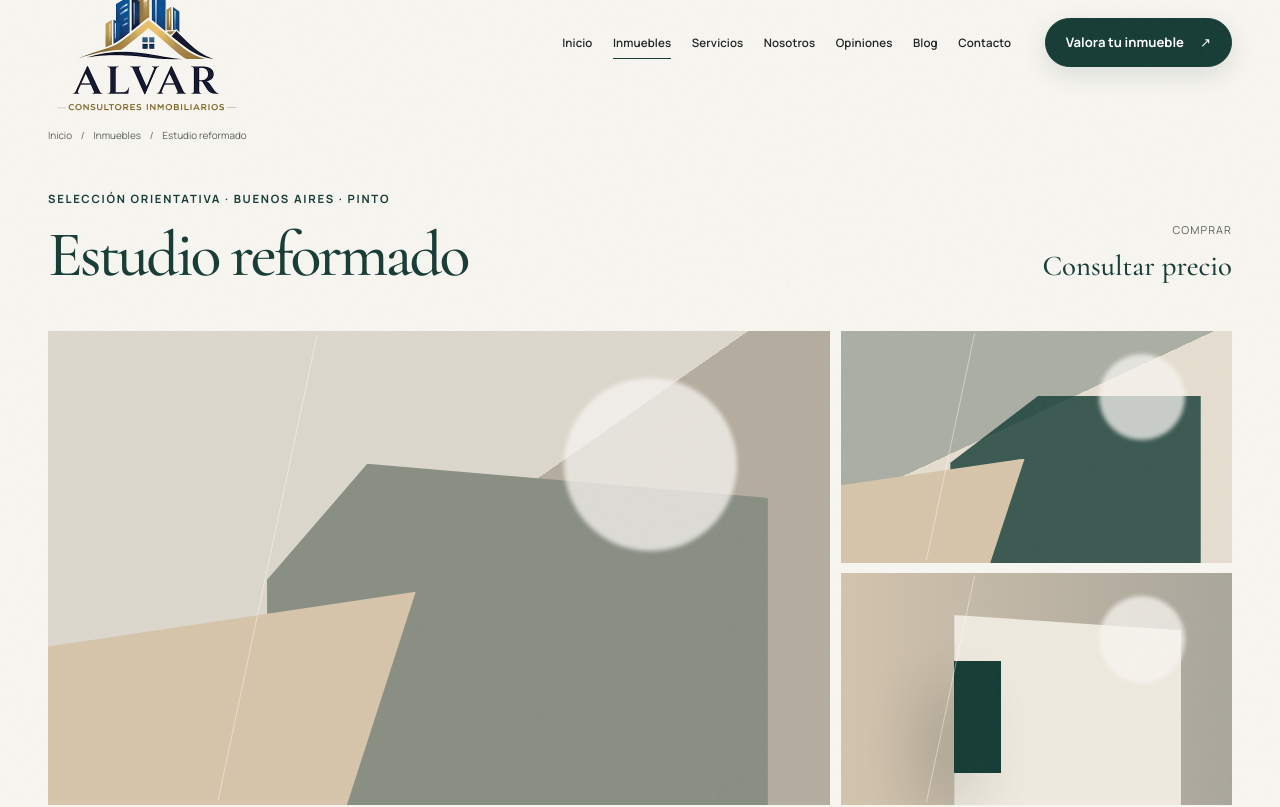
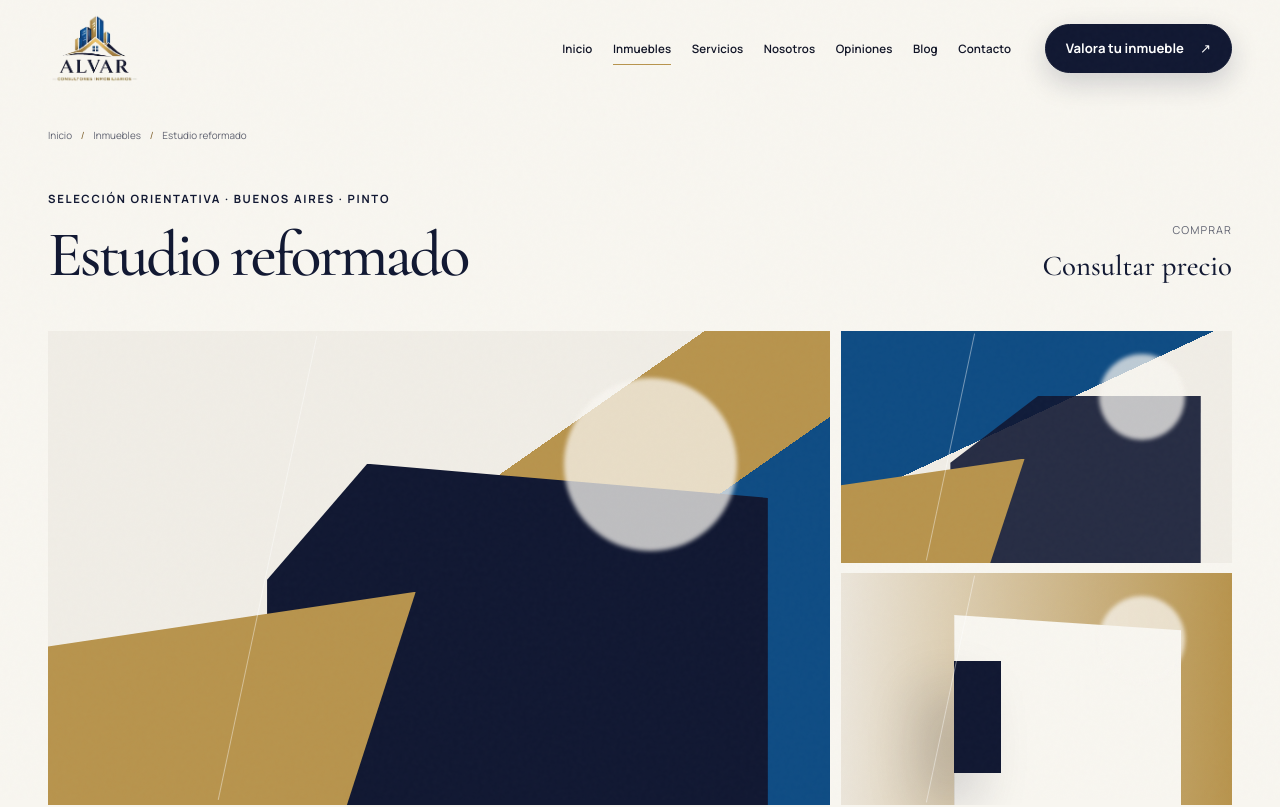
Before and after one commit to NichoManager/Alvar-Consultores, a React (Vite) app: page /inmuebles/estudio-reformado-buenos-aires-pinto in a window 1280 px wide. Shown: the top 807 px of the page. Built offline with nearby package versions, Linux system fonts and the light colour scheme; no server answers.

Commit message:
Update index.css

```diff
--- a/src/index.css
+++ b/src/index.css
@@ -3,20 +3,20 @@
 @tailwind utilities;
 
 :root {
-  --forest: #173d36;
-  --forest-2: #245249;
-  --sand: #c5af8b;
-  --sand-dark: #78613f;
-  --ivory: #f7f5f0;
+  --forest: #111832;
+  --forest-2: #0f4c84;
+  --sand: #b8944d;
+  --sand-dark: #7c5d29;
+  --ivory: #f8f6f0;
   --white: #ffffff;
-  --stone: #eae6de;
-  --graphite: #202523;
-  --muted: #595f5c;
-  --border: rgba(23, 61, 54, 0.12);
+  --stone: #ebe5da;
+  --graphite: #101426;
+  --muted: #5f6270;
+  --border: rgba(17, 24, 50, 0.13);
   --ease: cubic-bezier(0.22, 1, 0.36, 1);
   --radius-sm: 2px;
   --radius-pill: 999px;
-  --shadow-soft: 0 18px 55px rgba(23, 61, 54, 0.09);
+  --shadow-soft: 0 18px 55px rgba(17, 24, 50, 0.1);
   --space-section: clamp(5rem, 9vw, 9rem);
   --z-header: 60;
   --z-overlay: 100;
@@ -34,7 +34,7 @@
 
 html {
   scroll-behavior: smooth;
-  scroll-padding-top: 92px;
+  scroll-padding-top: 98px;
 }
 
 body {
@@ -241,12 +241,12 @@ em {
 .button--primary {
   background: var(--forest);
   color: var(--white);
-  box-shadow: 0 8px 24px rgba(23, 61, 54, 0.12);
+  box-shadow: 0 10px 28px rgba(17, 24, 50, 0.18);
 }
 
 .button--primary:hover {
   background: var(--forest-2);
-  box-shadow: 0 12px 30px rgba(23, 61, 54, 0.2);
+  box-shadow: 0 14px 34px rgba(17, 24, 50, 0.24);
 }
 
 .button--secondary {
@@ -307,7 +307,7 @@ em {
   position: fixed;
   inset: 0 0 auto;
   z-index: var(--z-header);
-  height: 5.4rem;
+  height: 6.15rem;
   border-bottom: 1px solid transparent;
   transition:
     height 0.3s var(--ease),
@@ -317,9 +317,9 @@ em {
 }
 
 .site-header.is-scrolled {
-  background: rgba(247, 245, 240, 0.92);
+  background: rgba(248, 246, 240, 0.94);
   border-color: var(--border);
-  box-shadow: 0 8px 30px rgba(23, 61, 54, 0.04);
+  box-shadow: 0 10px 34px rgba(17, 24, 50, 0.06);
   backdrop-filter: blur(14px);
 }
 
@@ -348,6 +348,19 @@ em {
   font-size: 0.47rem;
   font-weight: 700;
   letter-spacing: 0.15em;
+}
+
+.brand-mark--image {
+  min-width: 0;
+  width: clamp(5.8rem, 7vw, 7.4rem);
+  flex: 0 0 auto;
+}
+
+.brand-mark--image img {
+  width: 100%;
+  height: auto;
+  max-height: 5rem;
+  object-fit: contain;
 }
 
 .desktop-nav {
@@ -371,7 +384,7 @@ em {
   position: absolute;
   inset: auto 50% 0;
   height: 1px;
-  background: var(--forest);
+  background: var(--sand);
   transition: inset 0.25s var(--ease);
 }
 
@@ -493,7 +506,7 @@ em {
 .mobile-nav__social {
   display: flex;
   gap: 1rem;
-  color: rgba(247, 245, 240, 0.72);
+  color: rgba(248, 246, 240, 0.72);
   font-size: 0.68rem;
 }
 
@@ -501,7 +514,7 @@ em {
 .hero {
   min-height: 720px;
   height: min(94vh, 930px);
-  padding-top: 5.4rem;
+  padding-top: 6.15rem;
   background: var(--ivory);
 }
 
@@ -596,13 +609,13 @@ em {
 .hero__blueprint {
   position: absolute;
   inset: 7% 5% 9% 7%;
-  border: 1px solid rgba(247, 245, 240, 0.45);
+  border: 1px solid rgba(248, 246, 240, 0.45);
   pointer-events: none;
 }
 
 .hero__blueprint i {
   position: absolute;
-  background: rgba(247, 245, 240, 0.38);
+  background: rgba(248, 246, 240, 0.38);
 }
 
 .hero__blueprint i:nth-child(1) {
@@ -640,7 +653,7 @@ em {
   width: min(15rem, 40%);
   height: 15rem;
   padding: 1.1rem;
-  background: rgba(247, 245, 240, 0.91);
+  background: rgba(248, 246, 240, 0.91);
   color: var(--forest);
   box-shadow: var(--shadow-soft);
 }
@@ -701,7 +714,7 @@ em {
   position: absolute;
   left: 7%;
   bottom: 8%;
-  color: rgba(247, 245, 240, 0.82);
+  color: rgba(248, 246, 240, 0.82);
   font: 500 clamp(6rem, 12vw, 11rem) / 0.7 'Cormorant Garamond', serif;
 }
 
@@ -780,7 +793,7 @@ em {
   position: relative;
   min-height: 18rem;
   overflow: hidden;
-  background: #c9c2b4;
+  background: #d2c8b5;
   isolation: isolate;
 }
 
@@ -789,7 +802,7 @@ em {
   position: absolute;
   inset: 0;
   z-index: -3;
-  background: linear-gradient(145deg, #dcd7cd 0 48%, #b5ad9f 48% 100%);
+  background: linear-gradient(145deg, #f0ede6 0 45%, #b8944d 45% 62%, #0f4c84 62% 100%);
 }
 
 .architectural-visual__sun {
@@ -799,15 +812,15 @@ em {
   width: 22%;
   aspect-ratio: 1;
   border-radius: 50%;
-  background: rgba(247, 245, 240, 0.75);
+  background: rgba(248, 246, 240, 0.75);
   filter: blur(2px);
 }
 
 .architectural-visual__plane {
   position: absolute;
   z-index: -1;
-  background: #8a8f84;
-  box-shadow: -30px 30px 55px rgba(32, 37, 35, 0.18);
+  background: #111832;
+  box-shadow: -30px 30px 55px rgba(16, 20, 38, 0.22);
 }
 
 .architectural-visual__plane--one {
@@ -823,7 +836,7 @@ em {
   bottom: 0;
   width: 55%;
   height: 45%;
-  background: #d6c5aa;
+  background: #b8944d;
   clip-path: polygon(0 30%, 100% 0, 84% 100%, 0 100%);
 }
 
@@ -842,7 +855,7 @@ em {
   right: 1rem;
   bottom: 1rem;
   padding: 0.45rem 0.65rem;
-  background: rgba(247, 245, 240, 0.9);
+  background: rgba(248, 246, 240, 0.9);
   color: var(--forest);
   font-size: 0.55rem;
   letter-spacing: 0.08em;
@@ -850,24 +863,24 @@ em {
 }
 
 .architectural-visual--courtyard::before {
-  background: linear-gradient(155deg, #aaafa4 0 42%, #e5ddcf 42% 100%);
+  background: linear-gradient(155deg, #0f4c84 0 42%, #f0ede6 42% 100%);
 }
 
 .architectural-visual--courtyard .architectural-visual__plane--one {
   background: var(--forest);
-  opacity: 0.82;
+  opacity: 0.9;
   clip-path: polygon(35% 0, 100% 0, 100% 100%, 0 100%, 0 40%);
 }
 
 .architectural-visual--facade::before {
-  background: linear-gradient(90deg, #d3c4ad, #a9a69c);
+  background: linear-gradient(90deg, #ebe5da, #b8944d);
 }
 
 .architectural-visual--facade .architectural-visual__plane--one {
   right: 13%;
   width: 58%;
   height: 82%;
-  background: #eee9df;
+  background: #f8f6f0;
   clip-path: polygon(0 0, 100% 8%, 100% 100%, 0 100%);
 }
 
@@ -1012,7 +1025,7 @@ em {
   left: 1rem;
   z-index: 2;
   padding: 0.4rem 0.65rem;
-  background: rgba(247, 245, 240, 0.92);
+  background: rgba(248, 246, 240, 0.92);
   color: var(--forest);
   font-size: 0.56rem;
   font-weight: 700;
@@ -1215,7 +1228,7 @@ em {
 
 .service-block:hover {
   padding-inline: 1.5rem;
-  background: rgba(197, 175, 139, 0.1);
+  background: rgba(184, 148, 77, 0.1);
 }
 
 .service-block__number {
@@ -1615,8 +1628,8 @@ em {
   inset: 0;
   opacity: 0.5;
   background-image:
-    linear-gradient(30deg, transparent 49.5%, rgba(23, 61, 54, 0.16) 50%, transparent 50.5%),
-    linear-gradient(-25deg, transparent 49.5%, rgba(23, 61, 54, 0.12) 50%, transparent 50.5%);
+    linear-gradient(30deg, transparent 49.5%, rgba(17, 24, 50, 0.16) 50%, transparent 50.5%),
+    linear-gradient(-25deg, transparent 49.5%, rgba(17, 24, 50, 0.12) 50%, transparent 50.5%);
   background-size: 140px 100px, 220px 140px;
 }
 
@@ -1731,7 +1744,7 @@ em {
 .form-field select:focus,
 .form-field textarea:focus {
   border-color: var(--forest);
-  box-shadow: 0 0 0 3px rgba(23, 61, 54, 0.08);
+  box-shadow: 0 0 0 3px rgba(17, 24, 50, 0.08);
 }
 
 .privacy-field-wrap {
@@ -1874,7 +1887,7 @@ em {
 .site-footer__grid p,
 .site-footer__grid a {
   margin: 0;
-  color: rgba(247, 245, 240, 0.72);
+  color: rgba(248, 246, 240, 0.72);
   font-size: 0.73rem;
   line-height: 1.7;
 }
@@ -1889,7 +1902,7 @@ em {
   gap: 2rem;
   padding-block: 1.4rem;
   border-top: 1px solid rgba(255, 255, 255, 0.16);
-  color: rgba(247, 245, 240, 0.6);
+  color: rgba(248, 246, 240, 0.6);
   font-size: 0.62rem;
 }
 
@@ -2102,7 +2115,7 @@ em {
 
 @media (max-width: 640px) {
   html {
-    scroll-padding-top: 76px;
+    scroll-padding-top: 78px;
   }
 
   .container-site {
@@ -2114,11 +2127,20 @@ em {
   }
 
   .site-header {
-    height: 4.75rem;
+    height: 4.9rem;
   }
 
   .brand-mark {
     min-width: 10.4rem;
+  }
+
+  .brand-mark--image {
+    min-width: 0;
+    width: 5.7rem;
+  }
+
+  .brand-mark--image img {
+    max-height: 4.1rem;
   }
 
   .brand-mark strong {
@@ -2172,7 +2194,7 @@ em {
   }
 
   .hero {
-    padding-top: 4.75rem;
+    padding-top: 4.9rem;
   }
 
   .hero__content {
```
